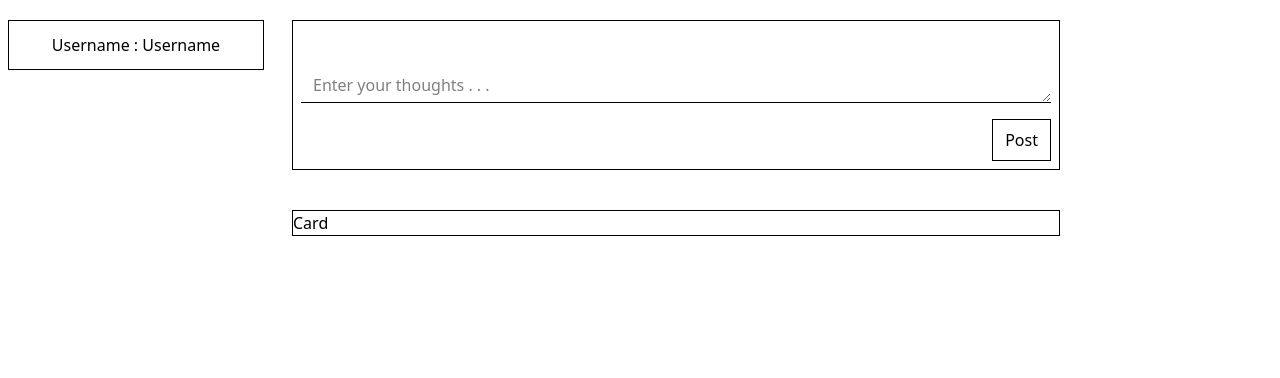
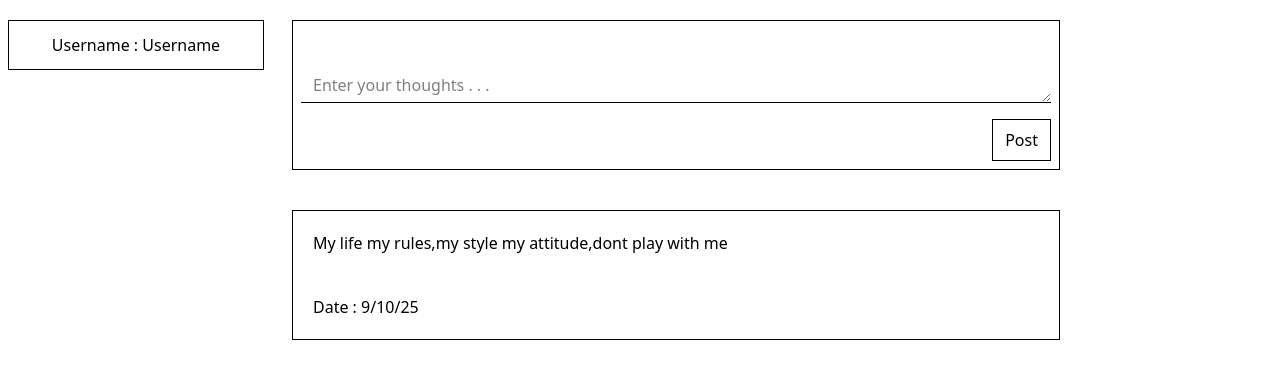
Before and after one commit to yashsh13/FreeSpeech, a React (Vite) app in the folder Frontend/: page /feed in a window 1280 px wide. Shown: the top 378 px of the page. Built offline with nearby package versions, Linux system fonts and the light colour scheme.

Commit message:
Added handle change for post form and set template for posts

```diff
--- a/Frontend/src/pages/MainFeedPage.jsx
+++ b/Frontend/src/pages/MainFeedPage.jsx
@@ -1,18 +1,28 @@
-
+import {useState} from "react";
 
 const MainFeedPage = () =>{
+
+    const [enterPost,setEnterPost] = useState('');
+
+    const handleChange = (e)=>{
+        setEnterPost(e.target.value);
+    }
+
 
     return(
         <div className="flex flex-row items-start">
             <div className="basis-1/5 border mx-2 my-5 p-3 text-center">
-                <p>Username : Username</p>
+                <div>Username : Username</div>
             </div>
             <div className="flex flex-col basis-3/5 h-150 m-5">
                 <div className="flex flex-col justify-end basis-2/8 border">
-                    <textarea className="basis-1/5 border-b m-2 px-3" placeholder="Enter your thoughts . . ."></textarea>
-                    <button className="self-end border m-2 py-2 px-3">Post</button>
+                    <textarea className="basis-1/5 border-b m-2 px-3" value={enterPost} onChange={handleChange} placeholder="Enter your thoughts . . ."></textarea>
+                    <button className="self-end border m-2 py-2 px-3 cursor-pointer hover:bg-stone-100">Post</button>
                 </div>
-                <div className="border mt-10">Card</div>
+                <div className="flex flex-col border mt-10">
+                    <div className="basis-2/3 p-5">My life my rules,my style my attitude,dont play with me</div>
+                    <div className="basis-1/3 p-5">Date : 9/10/25</div>
+                </div>
             </div>
         </div>
     )
```
